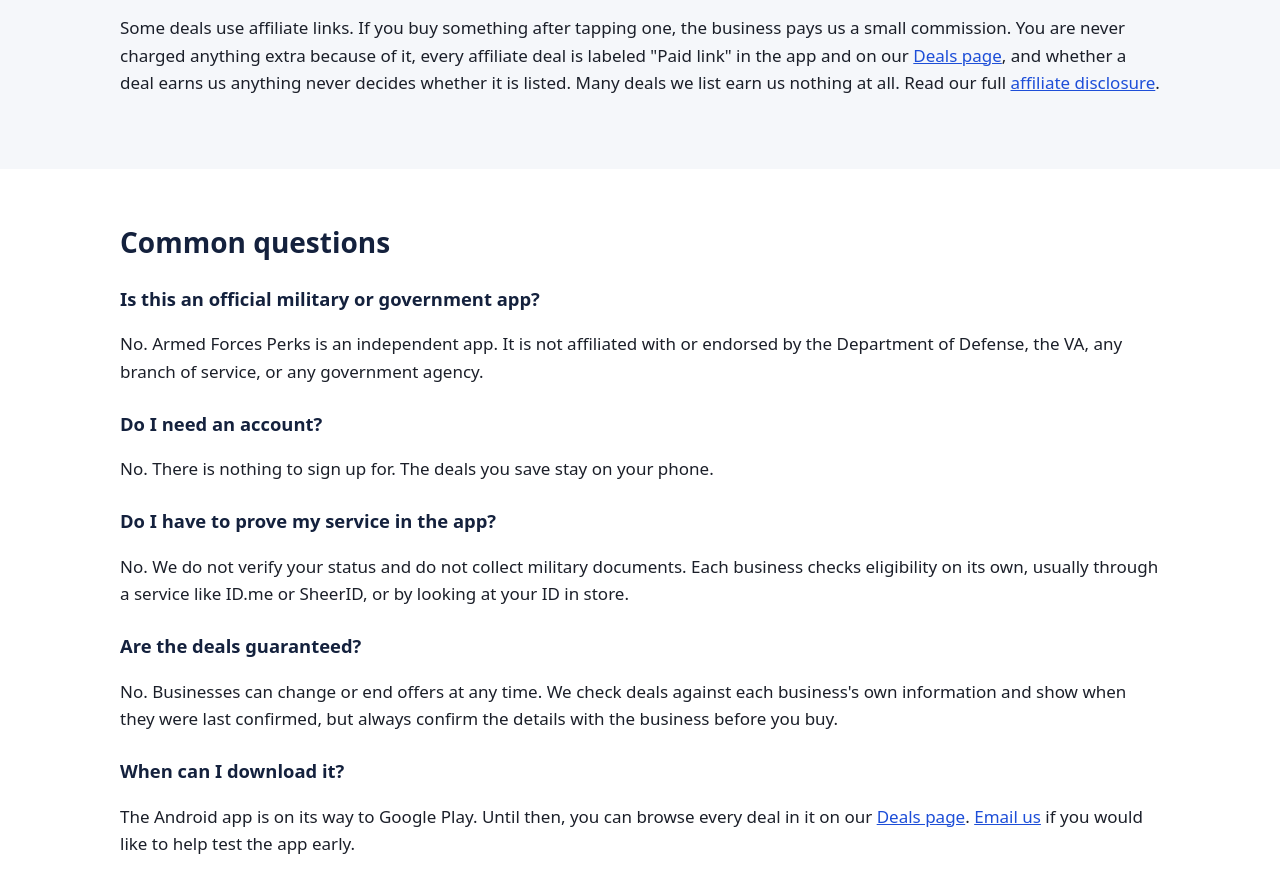
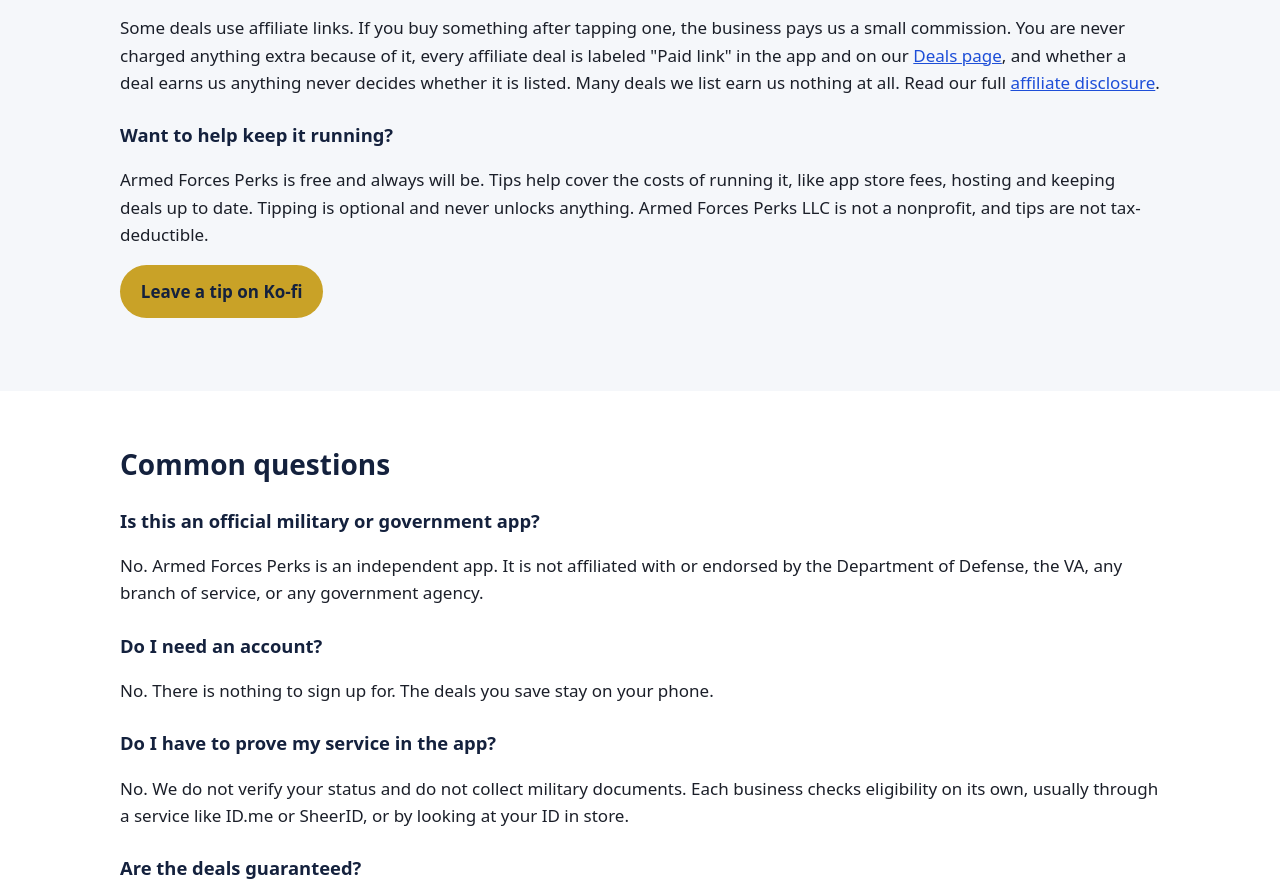
Before and after one commit to ArmedForcesPerks-app/armedforcesperks-app.github.io, a plain HTML site: page index.html in a window 1280 px wide. Shown: the part 2086-2982 px from the top of the page. Drawn offline with Linux system fonts and the light colour scheme.

Commit message:
Add an optional Ko-fi tip jar to the website, with disclosure and privacy notes
Co-Authored-By: Claude Opus 5.5 <noreply@anthropic.com>
Claude-Session: https://claude.ai/code/session_01EE4LoDUdjz9wzCv6sP6ki3

```diff
--- a/index.html
+++ b/index.html
@@ -98,6 +98,9 @@
       <div class="wrap">
         <h2>How we keep it free</h2>
         <p>Some deals use affiliate links. If you buy something after tapping one, the business pays us a small commission. You are never charged anything extra because of it, every affiliate deal is labeled "Paid link" in the app and on our <a href="/deals.html">Deals page</a>, and whether a deal earns us anything never decides whether it is listed. Many deals we list earn us nothing at all. Read our full <a href="/disclosures.html">affiliate disclosure</a>.</p>
+        <h3 id="tips">Want to help keep it running?</h3>
+        <p>Armed Forces Perks is free and always will be. Tips help cover the costs of running it, like app store fees, hosting and keeping deals up to date. Tipping is optional and never unlocks anything. Armed Forces Perks LLC is not a nonprofit, and tips are not tax-deductible.</p>
+        <p><a class="btn btn-gold" href="https://ko-fi.com/armedforcesperks" rel="noopener">Leave a tip on Ko-fi</a></p>
       </div>
     </section>
 
```
Also changed, not shown: disclosures.html (+3 -0 lines), privacy.html (+1 -0 lines).
